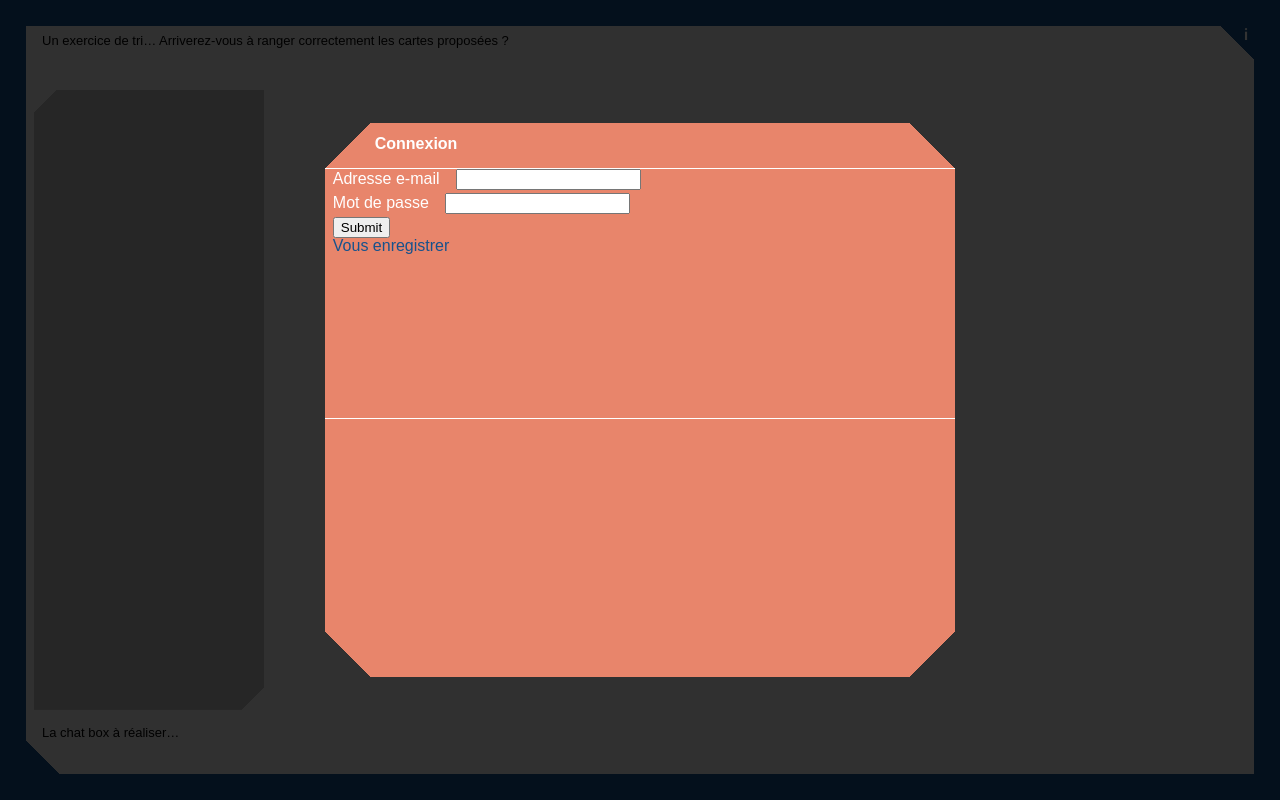
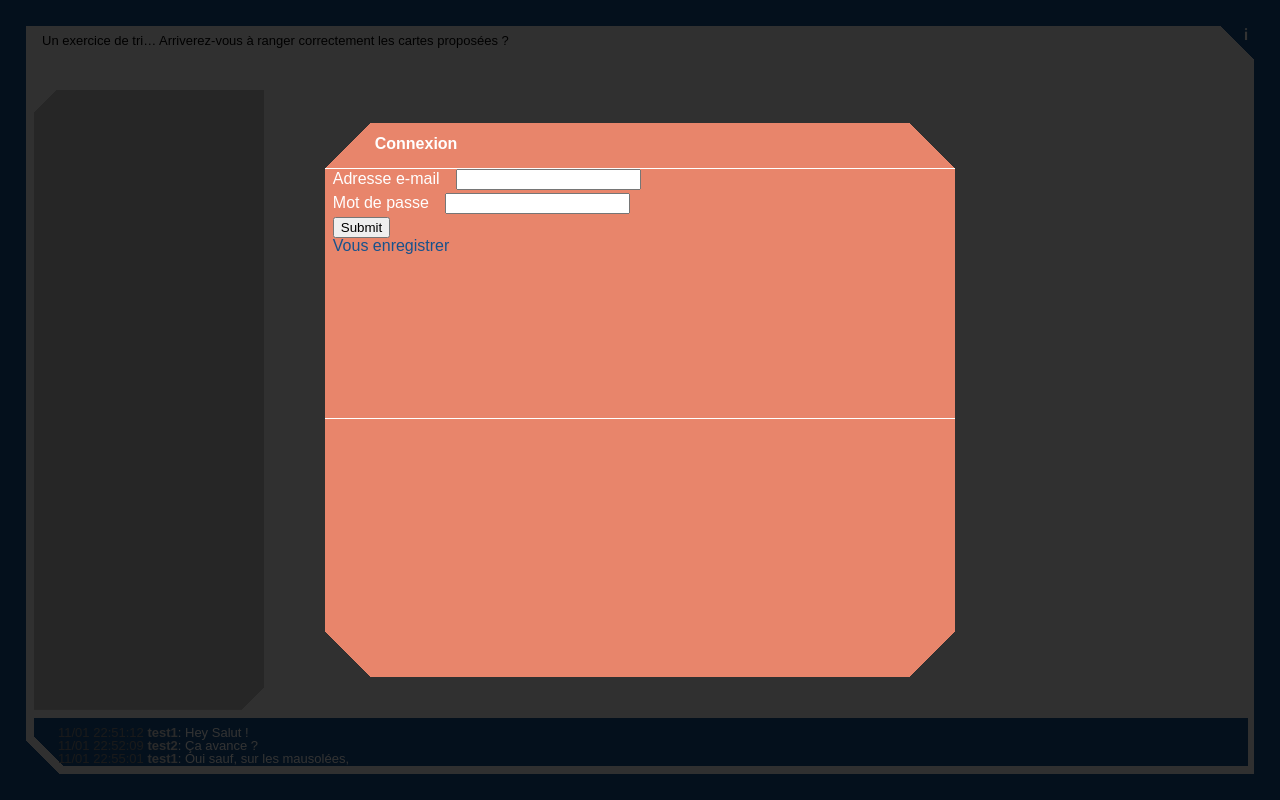
Before and after one commit to lzbk/WESort, a plain HTML site: page client/index.html in a window 1280 px wide. Drawn offline with Linux system fonts and the light colour scheme.

Commit message:
client: chat css+move card time

```diff
--- a/client/index.html
+++ b/client/index.html
@@ -37,7 +37,13 @@
 				<table><!-- where to sort the items --></table>
 			</div>
 		</section>
-        <footer><p>La chat box à réaliser…</p></footer>
+        <footer>
+            <div id="chatbox">
+                <p><span class="date">11/01 22:51:12</span> <span class="author">test1</span>: Hey Salut ! </p>
+                <p><span class="date">11/01 22:52:09</span> <span class="author">test2</span>: Ça avance ? </p>
+                <p><span class="date">11/01 22:55:01</span> <span class="author">test1</span>: Oui sauf, sur les mausolées,<br /> je sais pas où les mettre, t'as une idée ? </p>
+            </div>
+        </footer>
         <script data-main="js/home" src="js/lib/require-jquery.js"></script>
 	</body>
 </html>
--- a/client/js/card.js
+++ b/client/js/card.js
@@ -57,8 +57,8 @@ define(['position', 'history'], function(Position, History) {
             // Position Handling
             //**********************
             //updates the position
-            updatePos: function(usr,x,y){
-                this.positions.addItem(new PositionItem(usr, new Position(x,y)));
+            updatePos: function(usr,x,y,time){
+                this.positions.addItem(new PositionItem(usr, new Position(x,y,time)));
             },
             //gets the position which was assigned by usr or if usr is not provided, the current position
             getPos: function(usr){
@@ -227,9 +227,9 @@ define(['position', 'history'], function(Position, History) {
                 }
             },
 
-            move: function(usr,x,y){
+            move: function(usr,x,y,time){
                 if(this.selectedBy(usr)){
-                    this.updatePos(usr,x,y);
+                    this.updatePos(usr,x,y,time);
                     this.unselect();
                     this.elt.find(".position").prepend(this.printPos());
                     this.spawn();
--- a/client/style/clascol.css
+++ b/client/style/clascol.css
@@ -91,6 +91,7 @@ body>header, body>footer{
 }
 
 body>footer{
+    position: relative;
     height: calc(7.5% - 1rem);
     background:
         linear-gradient(45deg,  transparent 1.5rem, #f3f3f3 1.5rem),
@@ -372,6 +373,41 @@ article[open=open] footer .comments{
     cursor: pointer;
 }
 
+
+        /*Chatbox*/
+#chatbox{
+    color: white;
+    background:
+        linear-gradient(45deg,  transparent 1.3rem, #16528d 1.3rem),
+        linear-gradient(315deg, #16528d 1.3rem, #16528d 1.3rem);
+    background-position: left, right;
+    padding: 0.5rem;
+    padding-left: 1.5rem;
+    background-size:50% 100%;
+    background-repeat:no-repeat;
+    vertical-align: bottom;
+    position: absolute;
+    overflow: hidden;
+    box-sizing: border-box;
+    bottom: 0.5rem;
+    left: 0.5rem;
+    right: 0.4rem;
+    top:0px;
+}
+
+#chatbox:hover{
+    overflow-y: auto;
+    top: -15rem;
+}
+
+.author{
+    color: lightgray;
+    font-weight: bold;
+}
+.date{
+    color:#808080;
+}
+
         /*Team*/
 #users .validation{
     float:right;
```
